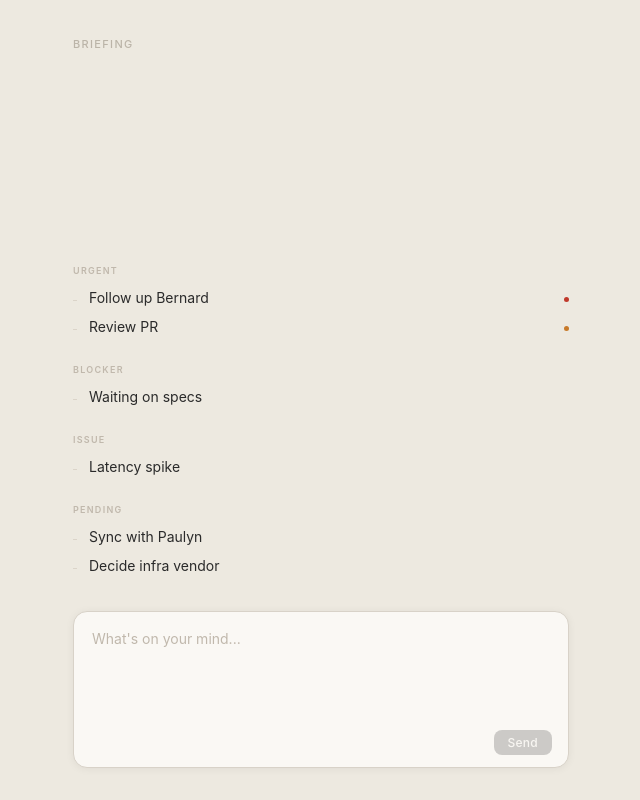
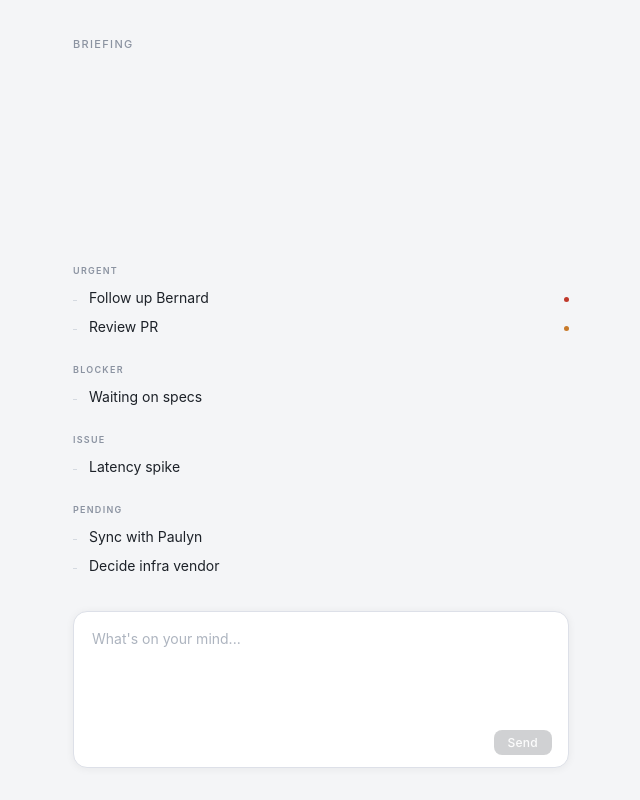
Before and after one commit to MojoJolo/briefing-app, a React (Vite) app in the folder frontend/: page / in a window 1280 px wide. Shown: the whole page, without its empty margins (319-959 px from the left). Built offline with nearby package versions, Linux system fonts and the light colour scheme.

Commit message:
Switch color scheme to cool slate
Background #f4f5f7, text #1c2128, muted #8b93a1, white surfaces,
blue-gray borders and bullets throughout.

https://claude.ai/code/session_01PohCk4vVJUBsRsrqBNYY5M

```diff
--- a/frontend/src/index.css
+++ b/frontend/src/index.css
@@ -8,8 +8,8 @@ html, body {
 }
 
 body {
-  background: #ede9e0;
-  color: #1a1a1a;
+  background: #f4f5f7;
+  color: #1c2128;
   font-family: -apple-system, BlinkMacSystemFont, 'Segoe UI', Helvetica, Arial, sans-serif;
   -webkit-font-smoothing: antialiased;
 }
@@ -39,7 +39,7 @@ body {
   font-weight: 500;
   letter-spacing: 0.12em;
   text-transform: uppercase;
-  color: #bbb4a8;
+  color: #8b93a1;
 }
 
 /* Content — grows from bottom */
@@ -65,7 +65,7 @@ body {
   font-weight: 600;
   letter-spacing: 0.14em;
   text-transform: uppercase;
-  color: #c0b8ac;
+  color: #8b93a1;
   margin-bottom: 6px;
 }
 
@@ -75,12 +75,12 @@ body {
   gap: 12px;
   padding: 3px 0;
   font-size: 14px;
-  color: #2a2a2a;
+  color: #1c2128;
   line-height: 1.5;
 }
 
 .task-bullet {
-  color: #d0c8bc;
+  color: #c2c8d4;
   flex-shrink: 0;
   font-size: 8px;
   line-height: 2;
@@ -114,10 +114,10 @@ body {
 }
 
 .input-bar {
-  background: #faf8f4;
-  border: 1px solid #d8d2c8;
+  background: #ffffff;
+  border: 1px solid #dde0e8;
   border-radius: 14px;
-  box-shadow: 0 1px 8px rgba(0, 0, 0, 0.06);
+  box-shadow: 0 1px 8px rgba(28, 33, 40, 0.06);
   padding: 14px 16px 12px;
   display: flex;
   flex-direction: column;
@@ -138,7 +138,7 @@ body {
 }
 
 .input-field::placeholder {
-  color: #c0b8ac;
+  color: #adb4bf;
 }
 
 .input-footer {
@@ -148,8 +148,8 @@ body {
 }
 
 .submit-button {
-  background: #1a1a1a;
-  color: #f5f2ed;
+  background: #1c2128;
+  color: #f4f5f7;
   border: none;
   border-radius: 8px;
   padding: 5px 14px;
@@ -161,7 +161,7 @@ body {
 }
 
 .submit-button:hover:not(:disabled) {
-  background: #2e2e2e;
+  background: #2d3540;
 }
 
 .submit-button:disabled {
```
